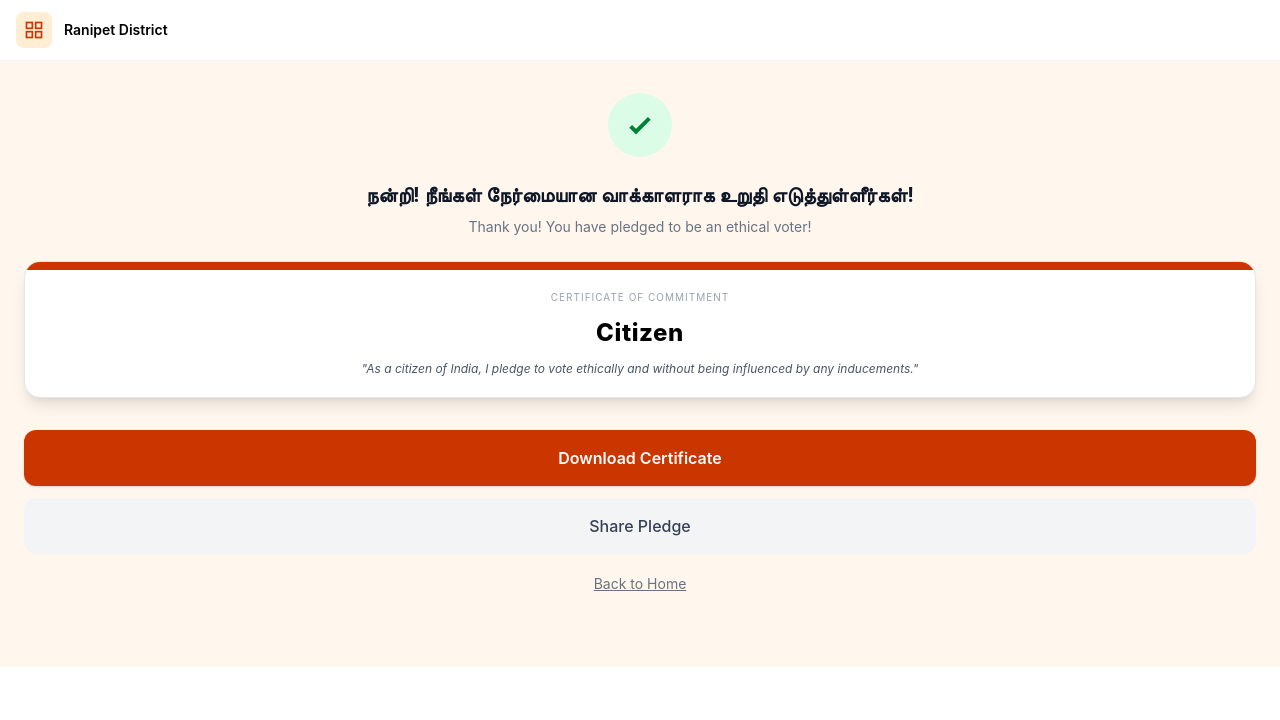
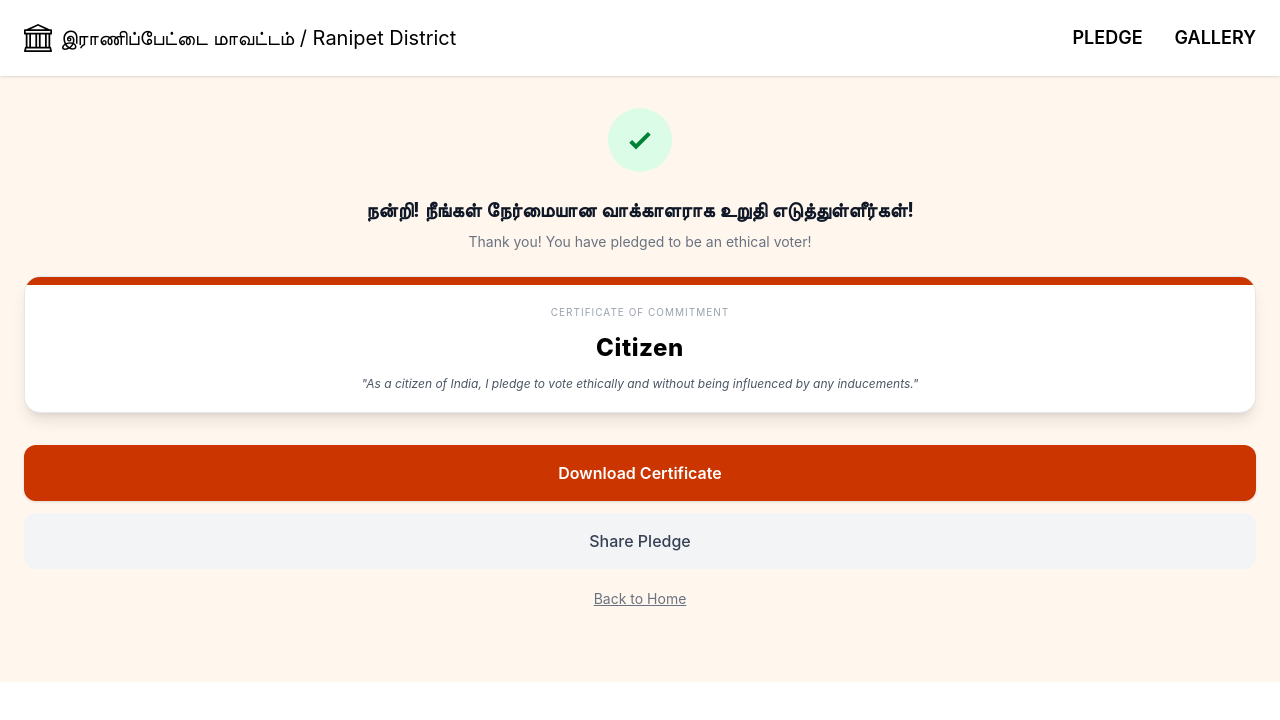
Before and after one commit to Dharunganesh/vote_pledge, a React (Vite) app: page /success in a window 1280 px wide. Shown: the top 720 px of the page. Built offline with nearby package versions, Linux system fonts and the light colour scheme; no server answers.

Commit message:
button changes

```diff
--- a/src/Pages/PledgeScreen.jsx
+++ b/src/Pages/PledgeScreen.jsx
@@ -12,7 +12,6 @@ const PledgeScreen = () => {
   const navigate = useNavigate();
   const location = useLocation();
 
-  // ✅ Get user data (works for both state + fallback)
   const phone = location.state?.phone || localStorage.getItem("phone");
   const name = location.state?.name || localStorage.getItem("name");
 
@@ -53,11 +52,9 @@ const PledgeScreen = () => {
 
       if (!res.ok) throw new Error(data.detail || "Failed");
 
-      // ✅ Clear storage after use
       localStorage.removeItem("phone");
       localStorage.removeItem("name");
 
-      // ✅ Pass name to success screen
       navigate("/success", { state: { name } });
 
     } catch (err) {
--- a/src/Pages/SuccessScreen.jsx
+++ b/src/Pages/SuccessScreen.jsx
@@ -1,6 +1,7 @@
 import { useState } from "react";
 import { useNavigate } from "react-router-dom";
 import { useLocation } from "react-router-dom";
+import Navbar from "../Components/Navbar";
 const CERTIFICATE_API_URL = import.meta.env.VITE_CERTIFICATE_API_URL;
 
 const SuccessScreen = () => {
@@ -68,26 +69,7 @@ const SuccessScreen = () => {
 
   return (
     <div className="flex flex-col flex-1 pb-10 bg-orange-50">
-
-      {/* Header */}
-      <header className="bg-white border-b border-gray-100 px-4 py-3 flex items-center gap-3">
-        <div className="w-9 h-9 bg-orange-100 rounded-lg flex items-center justify-center">
-          <svg
-            viewBox="0 0 24 24"
-            className="w-5 h-5 text-orange-700"
-            fill="none"
-            stroke="currentColor"
-            strokeWidth="2"
-          >
-            <rect x="3" y="3" width="7" height="7" />
-            <rect x="14" y="3" width="7" height="7" />
-            <rect x="3" y="14" width="7" height="7" />
-            <rect x="14" y="14" width="7" height="7" />
-          </svg>
-        </div>
-        <p className="text-sm font-semibold">Ranipet District</p>
-      </header>
-
+      <Navbar />
       <main className="px-6 py-8 flex flex-col items-center text-center space-y-6">
 
         {/* Success Icon */}
```
